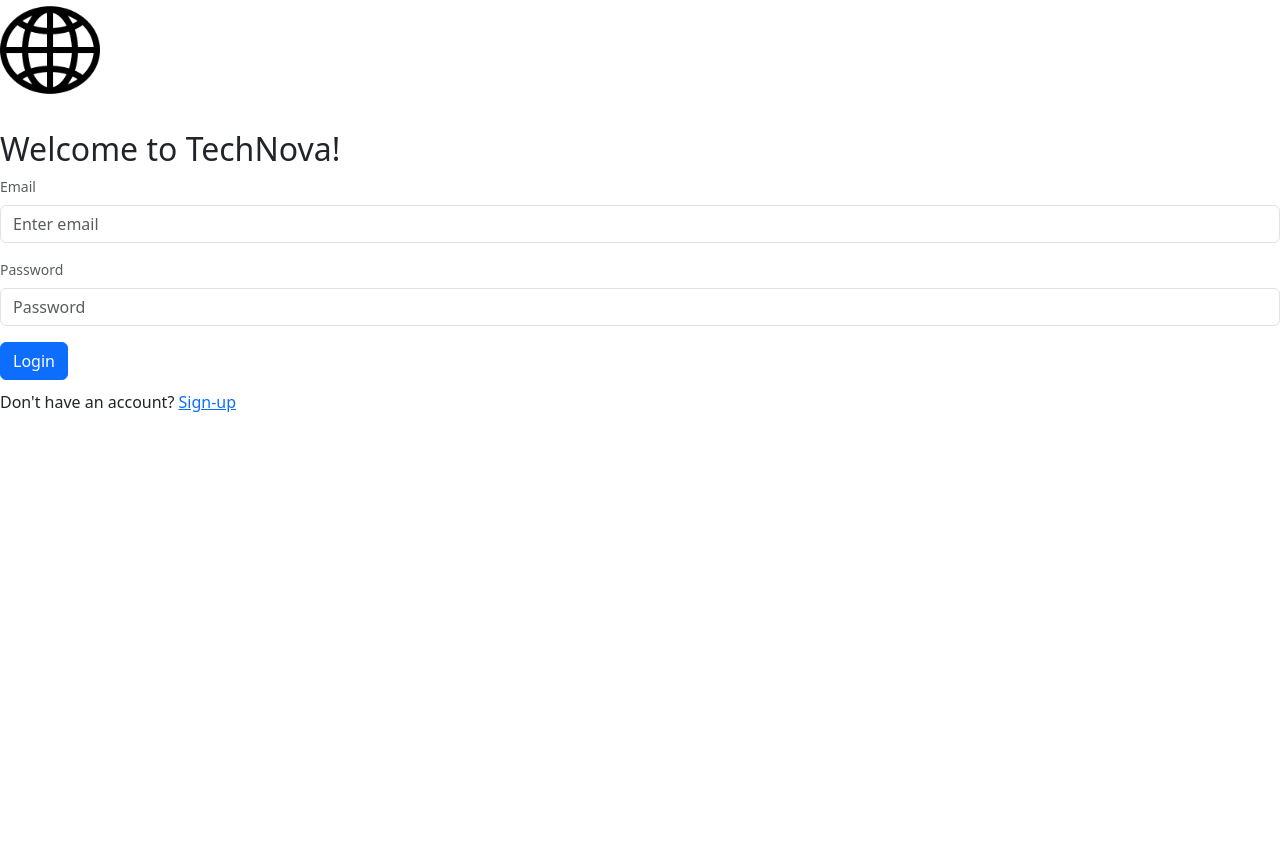
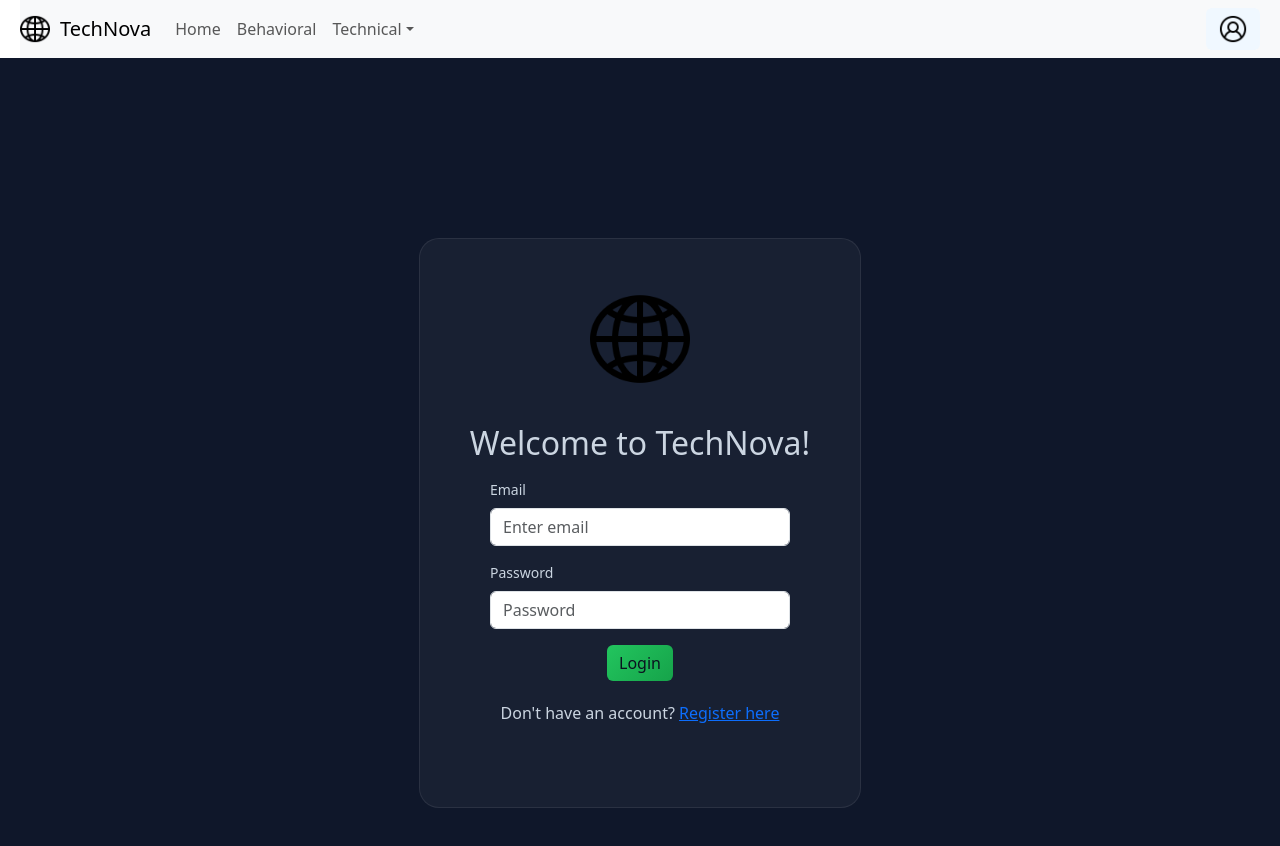
Before and after one commit to birongliu/CTP-Hackathon, a React (Vite) app in the folder frontend/: page /signin in a window 1280 px wide. Shown: the top 846 px of the page. Before the commit the page ends 800 px from the top, so only its background shows below. Built offline with nearby package versions, Linux system fonts and the light colour scheme; no server answers.

Commit message:
Linked /interview to Behavioral nav link, Fixed up css for SignInForm and SignUpForm, Added Navbar to InterviewRoom, SignInForm and SignUpForm, Added small animation to Navbar

```diff
--- a/frontend/src/components/Navbar.tsx
+++ b/frontend/src/components/Navbar.tsx
@@ -38,12 +38,12 @@ export default function Navbar () {
 
       )}
 
-        <Navbar2.Brand href="#home">TechNova</Navbar2.Brand>
+      <Navbar2.Brand href="/" className="website-name">TechNova</Navbar2.Brand>
       <Navbar2.Toggle aria-controls="basic-navbar-nav" />
       <Navbar2.Collapse id="basic-navbar-nav">
         <Nav className="me-auto">
           <Nav.Link href="/">Home</Nav.Link>
-            <Nav.Link href="/behavioral">Behavioral</Nav.Link>
+          <Nav.Link href="/interview">Behavioral</Nav.Link>
 
           <NavDropdown title="Technical" id="basic-nav-dropdown">
             <NavDropdown.Item href="#action/3.1">Software Engineering</NavDropdown.Item>
@@ -51,10 +51,11 @@ export default function Navbar () {
             <NavDropdown.Item href="#action/3.3">Product Management</NavDropdown.Item>
           </NavDropdown>
         </Nav>
-        </Navbar2.Collapse>
 
         <DropdownButton
           id="dropdown-profile-btn"
+          drop="down-centered"
+          align="end"
           title={
             <img
               src={ProfilePic}
@@ -63,9 +64,13 @@ export default function Navbar () {
             />
           }
         >
+
         <Dropdown.Item as={Link} to="/signin">Login</Dropdown.Item>
-          <Dropdown.Item as={Link} to="/signup">Sign-up</Dropdown.Item>
+        <Dropdown.Item as={Link} to="/signup">Register</Dropdown.Item>
+
         </DropdownButton>
+
+      </Navbar2.Collapse>
     </Navbar2>
     </>
   );
--- a/frontend/src/components/SignInForm.tsx
+++ b/frontend/src/components/SignInForm.tsx
@@ -5,6 +5,7 @@ import "../styles/SignInOutForm.css"
 import logo from "../assets/logo.png"
 import Form from 'react-bootstrap/Form';
 import Button from 'react-bootstrap/Button';
+import Navbar from '../components/Navbar';
 
 const API_BASE = import.meta.env.VITE_API_BASE || "http://localhost:5000";
 
@@ -60,6 +61,9 @@ export default function SignInForm() {
       <p>{message}</p>
     </form> */}
 
+    <Navbar/>
+    <div className="container-bg">
+      <div className="container">
         <img src={logo} id="logo" />
         <h2>Welcome to TechNova!</h2>
 
@@ -85,13 +89,16 @@ export default function SignInForm() {
               required
             />
           </Form.Group>
-      <Button className="submit-btn" type="submit" > Login </Button>
+          <div className="submit-btn">
+            <Button type="submit" className="submit-btn-txt"> Login </Button>
+          </div>
         </Form>
         <p className="question-link">
-        Don't have an account? <Link to="/signup">Sign-up</Link>
+            Don't have an account? <Link to="/signup">Register here</Link>
         </p>
-
         <p>{message}</p>
+      </div>
+    </div>
     </>
   );
 }
--- a/frontend/src/components/SignUpForm.tsx
+++ b/frontend/src/components/SignUpForm.tsx
@@ -5,6 +5,7 @@ import "../styles/SignInOutForm.css"
 import logo from "../assets/logo.png"
 import Form from 'react-bootstrap/Form';
 import Button from 'react-bootstrap/Button';
+import Navbar from '../components/Navbar';
 
 const API_BASE = import.meta.env.VITE_API_BASE || "http://localhost:5000";
 
@@ -53,10 +54,12 @@ export default function SignUpForm() {
       <button type="submit">Sign Up</button>
       <p>{message}</p>
     </form> */}
-
+    <Navbar />
+    <div className="container-bg">
+      <div className="container">
         <img src={logo} id="logo" />
         <h2>Welcome to TechNova!</h2>
-    Register for an account here
+        <h6>Register for an account here</h6>
 
         <Form onSubmit={handleSignUp}>
           <Form.Group className="mb-3" controlId="formBasicEmail">
@@ -80,13 +83,16 @@ export default function SignUpForm() {
               required
             />
           </Form.Group>
-      <Button className="submit-btn" type="submit" > Sign-up </Button>
+          <div className="submit-btn">
+              <Button type="submit" className="submit-btn-txt"> Register </Button>
+            </div>
         </Form>
         <p className="question-link">
-        Have an account? <Link to="/signin">Sign-in</Link>
+            Have an account? <Link to="/signin">Login</Link>
         </p>
         <p>{message}</p>
-
+      </div>
+    </div>
     </>
   );
 }
--- a/frontend/src/routes/App.tsx
+++ b/frontend/src/routes/App.tsx
@@ -7,6 +7,7 @@ import { useLocation } from 'react-router-dom'
 import HomePage from './HomePage'
 import SignUpForm from '../components/SignUpForm'
 import SignInForm from '../components/SignInForm'
+import Behavioral from '../routes/InterviewRoom'
 
 function App () {
   const [session, setSession] = useState<Session | null>(null)
@@ -31,7 +32,7 @@ function App () {
     }
 
     switch (location.pathname) {
-      case '/behavioral':
+      case '/interview':
         return <Behavioral />
       case '/signin':
         return <SignInForm />
--- a/frontend/src/routes/InterviewRoom.tsx
+++ b/frontend/src/routes/InterviewRoom.tsx
@@ -1,6 +1,8 @@
 import { useState, useEffect, useRef, useMemo } from "react";
 import { useParams, useLocation, useNavigate } from "react-router-dom";
 import "../styles/InterviewRoom.css";
+
+import Navbar from '../components/Navbar'
 
 export default function InterviewRoom() {
   const { sessionId } = useParams();
@@ -134,6 +136,8 @@ export default function InterviewRoom() {
   };
 
   return (
+    <>
+    <Navbar/>
     <div className="interview-room">
       <div className="interview-header">
         <h2>
@@ -237,5 +241,6 @@ export default function InterviewRoom() {
         )}
       </div>
     </div>
+    </>
   );
 }
--- a/frontend/src/styles/Navbar.css
+++ b/frontend/src/styles/Navbar.css
@@ -2,6 +2,20 @@
     max-width: 30px;
     max-height: 30px;
     margin-right: 10px;
+
+    transition: transform 0.3s ease;
+}
+
+.logo:hover{
+    transform: scale(1.1);
+}
+
+.website-name {
+    transition: transform 0.3s ease;
+}
+
+.website-name:hover{
+    transform: scale(1.1);
 }
 
 .bg-body-tertiary {
@@ -10,6 +24,8 @@
 
 #dropdown-profile-btn {
     margin-right: 20px;
+    background-color: aliceblue;
+    border: none;
     transition: transform 0.3s ease;
 }
 
--- a/frontend/src/styles/SignInOutForm.css
+++ b/frontend/src/styles/SignInOutForm.css
@@ -1,7 +1,19 @@
-.form-text {
-    display: block;
-    text-align: left;
-    /* background-color: beige; */
+/* bg: #0f172a */
+.container-bg{
+    background-color: #0f172a;
+    padding: 130px;
+}
+
+.container {
+  background-color: rgba(255,255,255,0.04);
+  border: 1px solid rgba(255,255,255,0.08);
+  display: grid;
+  place-items: center;
+  width: fit-content;
+  height: fit-content;
+  border-radius: 20px;
+  padding: 50px;
+  margin-top: 50px;
 }
 
 #logo {
@@ -10,6 +22,33 @@
     margin-bottom: 30px;
 }
 
+h2, h6, p {
+    color: #cbd5e1;
+    line-height: 1.5;
+}
+
+.form-text {
+    display: block;
+    text-align: left;
+    color: #cbd5e1;
+    line-height: 1.5;
+}
+
+input[type="email"], input[type="password"] {
+  width: 300px; /* Adjust this value to your desired width */
+}
+
+.submit-btn{
+    display: flex;
+    justify-content: center;
+}
+
+.submit-btn-txt{
+    background: linear-gradient(135deg, #22c55e 0%, #16a34a 100%);
+    color: #0b1220;
+    border: none;
+}
+
 .question-link {
-    margin-top: 10px;
+    margin-top: 20px;
 }
```
Lines whose indentation alone changed are shown as unchanged.
